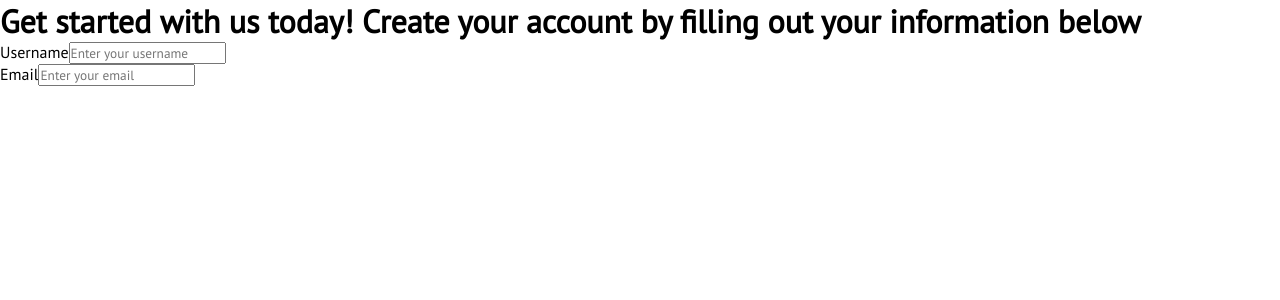
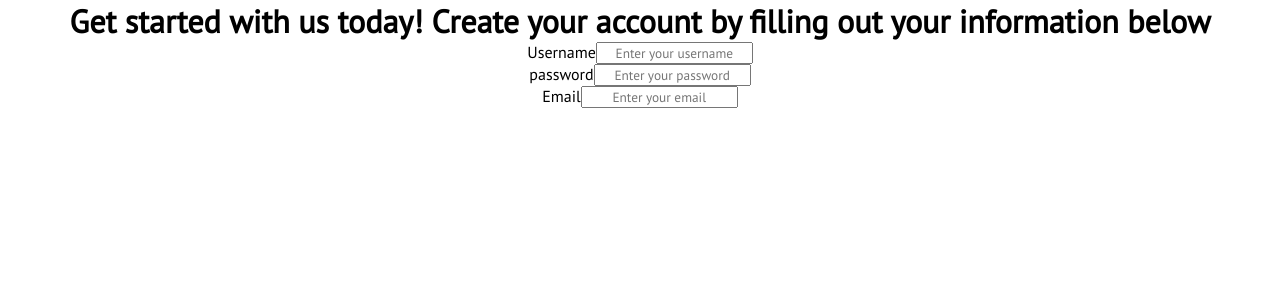
Before and after one commit to fahad-zakir/simple-react-form, a React (Create React App) app: page / in a window 1280 px wide. Shown: the top 300 px of the page. Built offline with nearby package versions, Linux system fonts and the light colour scheme.

Commit message:
added-new-div

```diff
--- a/src/App.css
+++ b/src/App.css
@@ -2,6 +2,7 @@
 
 * {
     box-sizing: border-box;
+    text-align: center;
     margin: 0;
     padding: 0;
     font-family: 'PT Sans', sans-serif;
--- a/src/FormSignup.js
+++ b/src/FormSignup.js
@@ -2,29 +2,46 @@ import React from 'react'
 
 const FormSignup = () => {
     return (
-   <div className="form-content-right">
-       <form className="form">
+   <div className='form-content-right'>
+       <form className='form'>
            <h1>Get started with us today! Create your account by filling out your information below</h1>
        </form>
-       <div className="form-inputs">
-           <label htmlFor="username"
-           className="form-label">
+       <div className='form-inputs'>
+           <label htmlFor='username'
+           className='form-label'>
             Username
             </label>
-            <input type="text"
+            <input
+            type='text'
+            id='username'
             name='username'
-            className="form-input"
+            className='form-input'
             placeholder='Enter your username'
             />
        </div>
-        <div className="form-inputs">
-           <label htmlFor="email"
-           className="form-label">
+        <div className='form-inputs'>
+           <label htmlFor='password'
+           className='form-label'>
+            password
+            </label>
+            <input
+            id='password'
+            type='password'
+            name='password'
+            className='form-input'
+            placeholder='Enter your password'
+            />
+       </div>
+        <div className='form-inputs'>
+           <label htmlFor='email'
+           className='form-label'>
             Email
             </label>
-            <input type="text"
+            <input
+            id='email'
+            type='email'
             name='email'
-            className="form-input"
+            className='form-input'
             placeholder='Enter your email'
             />
        </div>
```
